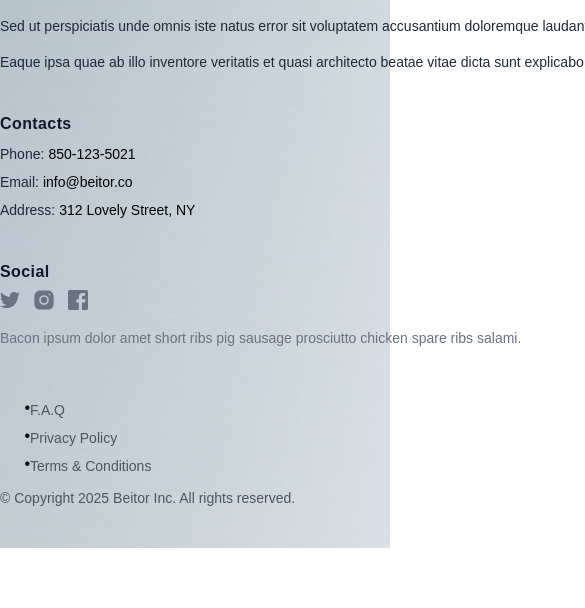
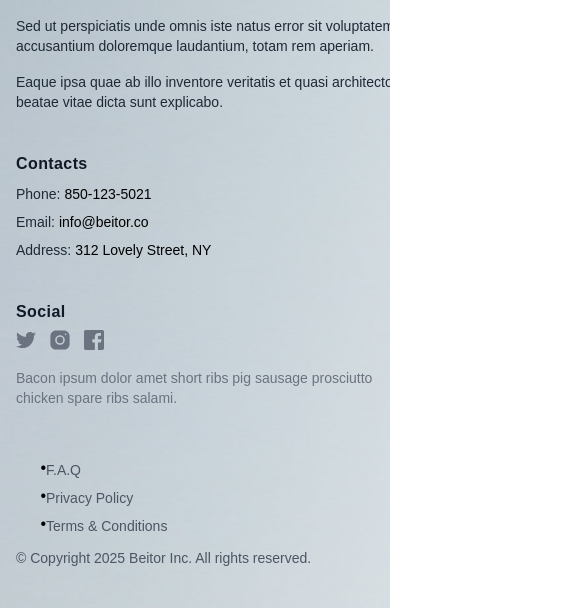
Before and after one commit to Ikennaf1/beitor, a website: page index.html in a window 390 px wide. Shown: the part 5609-6217 px from the top of the page, 585 px wide, since content can reach past the window. Before the commit the page ends 6157 px from the top, so only its background shows below. Drawn offline with Linux system fonts and the light colour scheme; a web font is replaced by a local one.

Commit message:
clean up

```diff
--- a/index.html
+++ b/index.html
@@ -545,7 +545,7 @@ lazySizes.init();
                                   <span class="ml-2 text-xl font-bold tracking-wide text-gray-800 uppercase">Beitor</span>
                                 </a>
                                 <div class="d-foot3">
-                                  <p class="text-sm text-gray-800">
+                                  <p class="text-sm text-gray-800 w-full">
                                     Sed ut perspiciatis unde omnis iste natus error sit voluptatem accusantium doloremque laudantium, totam rem aperiam.
                                   </p>
                                   <p class="mt-4 text-sm text-gray-800">
@@ -570,7 +570,7 @@ lazySizes.init();
                                   </a>
                                 </div>
                               </div>
-                              <div>
+                              <div class="max-w-sm">
                                 <span class="text-base font-bold tracking-wide text-gray-900">Social</span>
                                 <div class="flex items-center mt-1 space-x-3">
                                   <a href="/" class="d-foot4">
@@ -605,7 +605,7 @@ lazySizes.init();
                               <p class="text-sm text-gray-600">
                                 © Copyright <script>document.write(new Date().getFullYear())</script> Beitor Inc. All rights reserved.
                               </p>
-                              <ul class="d-foot6">
+                              <ul class="d-foot6 ">
                                 <li>
                                   <a href="/" class="d-foot7">F.A.Q</a>
                                 </li>
--- a/src/input.css
+++ b/src/input.css
@@ -59,6 +59,10 @@
     @apply text-[#f0552e];
 }
 
+/* .footer-container {
+    @apply w-full;
+} */
+
 .d-foot {
     @apply pt-16 mx-auto sm:max-w-xl md:max-w-full lg:max-w-screen-xl md:px-24 lg:px-8;
 }
@@ -66,18 +70,17 @@
 .d-foot1 {
     @apply grid gap-10 mb-8 sm:grid-cols-2 lg:grid-cols-4;
 }
-/* row-gap-6 */
 
 .d-foot2 {
-    @apply sm:col-span-2;
+    @apply col-span-1 sm:col-span-2 w-full text-wrap max-w-sm;
 }
 
 .d-foot3 {
-    @apply mt-6 lg:max-w-sm;
+    @apply mt-6 lg:max-w-sm max-w-sm text-wrap relative;
 }
 
 .d-foot4 {
-    @apply text-gray-500 transition-colors duration-300 hover:text-[#f0552e];
+    @apply text-gray-500 transition-colors duration-300 hover:text-[#f0552e] max-w-sm;
 }
 
 .d-foot5 {
@@ -100,8 +103,11 @@
     border-bottom:0;
     background-color:#ffffff;
     background-image:url("/index_files/bg3.jpg");
-    background-position:top left;background-repeat:no-repeat;
+    background-position:top left;
+    background-repeat:no-repeat;
     background-attachment:fixed;
     background-size:cover;
-    position:relative;display:block;
+    position:relative;
+    display:block;
+    @apply px-4 lg:px-0 overflow-hidden;
 }
```
Also changed, not shown: css/style.css.
